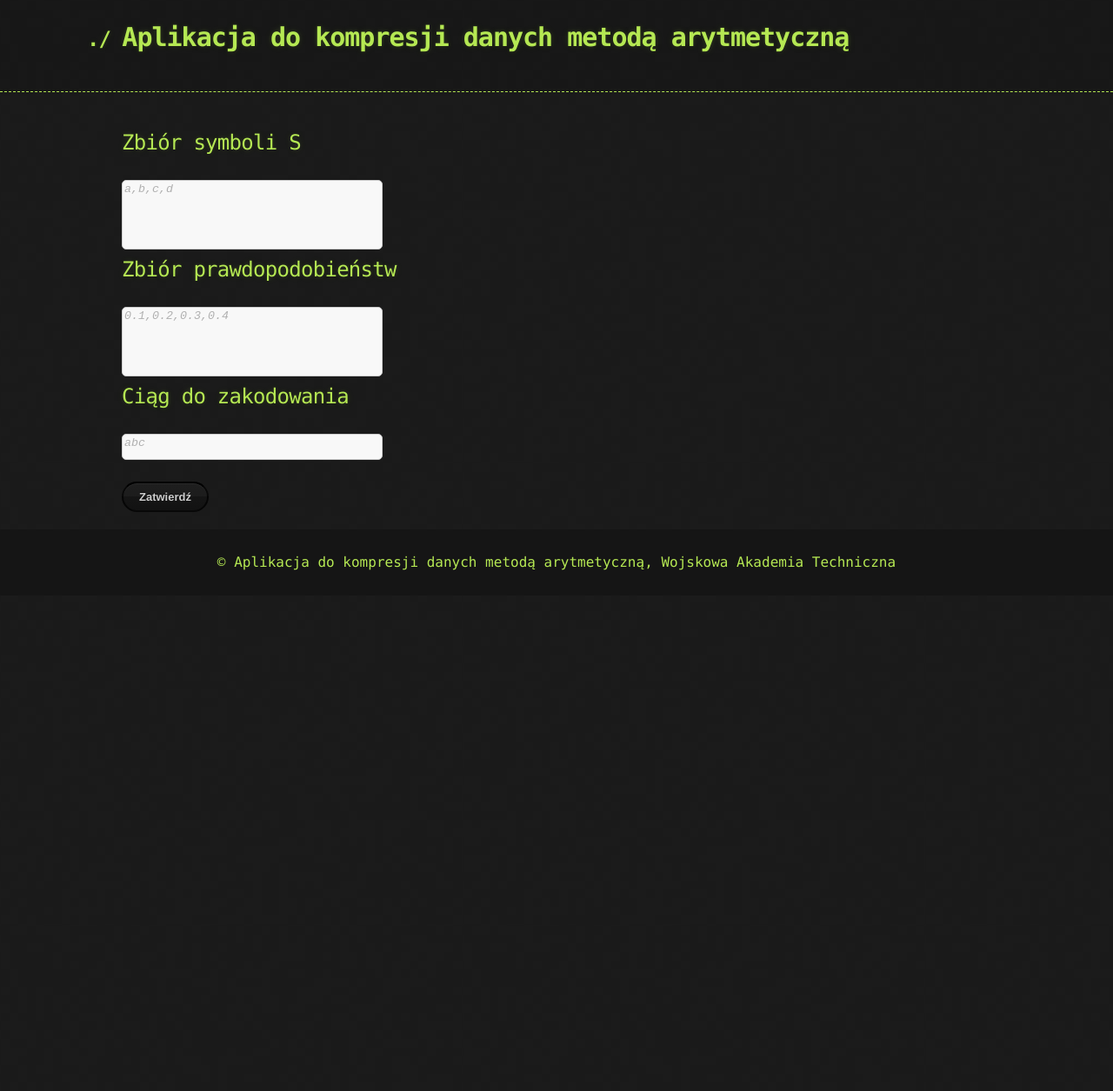
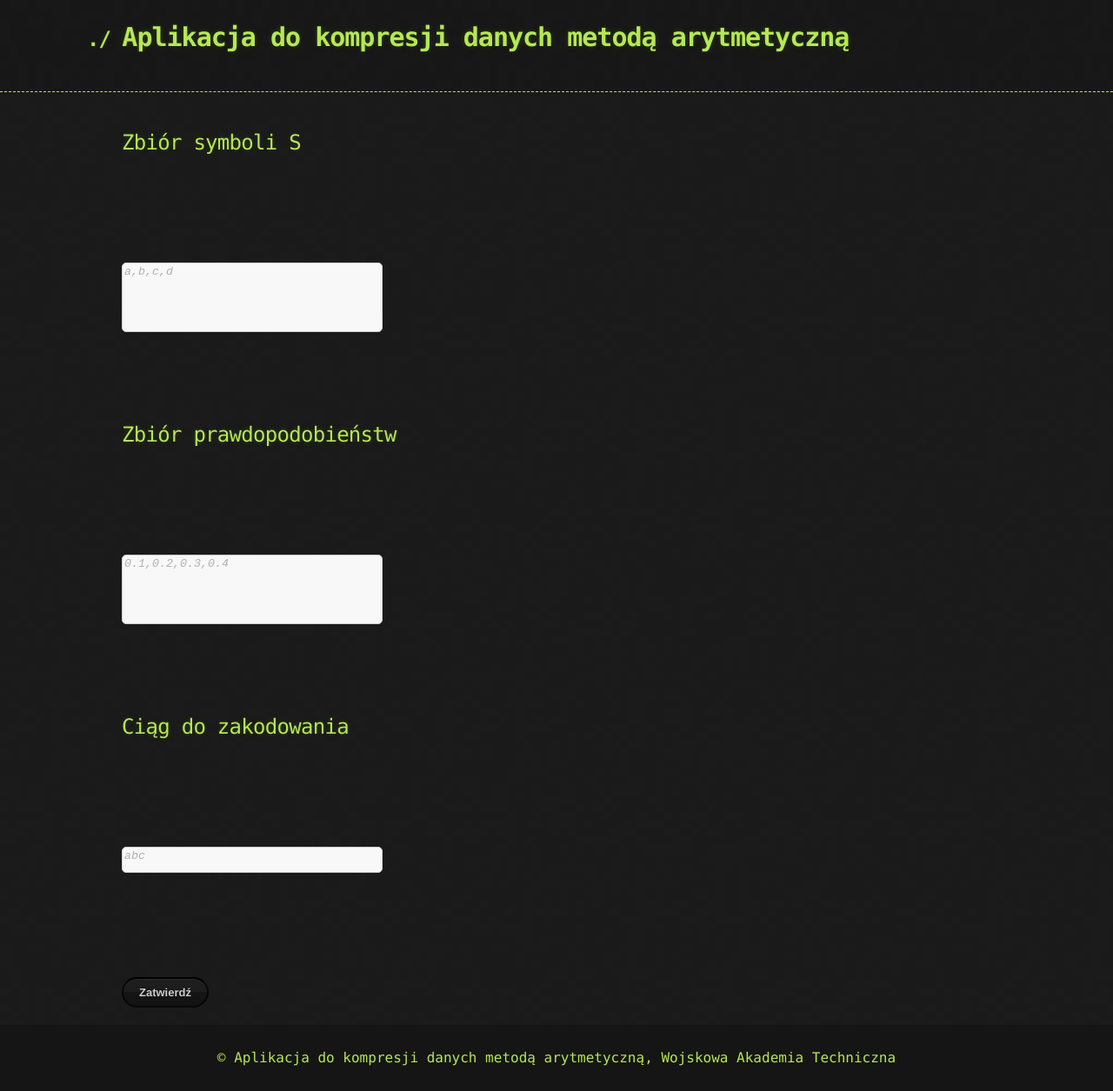
Before and after one commit to Mattheosq/compression-teaching-site, a Jekyll site: the page built from index.markdown, in a window 1280 px wide. Shown: the whole page at 87% size. Built offline with Jekyll 4.4.1, drawn with Linux system fonts in a browser that asks for light colours; the repository's description, which GitHub fills in, is left out; before the commit the page ends 900 px from its top, so only the background shows below that.

Commit message:
Update custom.scss
back

```diff
--- a/_sass/custom.scss
+++ b/_sass/custom.scss
@@ -1,4 +1,9 @@
 .input-group {
+  // BACKKK
+
+
+
+
   position: relative;
   display: flex;
   align-items: center;
@@ -7,7 +12,8 @@
 .result-box {
   display: inline-block;
   width: 80%;
-  padding: 11px;
+  padding: 10px;
+  margin: 10px auto;
   background-color: #070808;
   border: 2px solid #ccc;
   border-radius: 5px;
@@ -29,7 +35,7 @@ textarea {
   overflow-y: auto;
   width: 30%;
   height: 80px;
-  margin: 5px 0;
+  margin: 100px 0;
   padding: 2px;
   border: 1px solid #ccc;
   border-radius: 5px;
```
